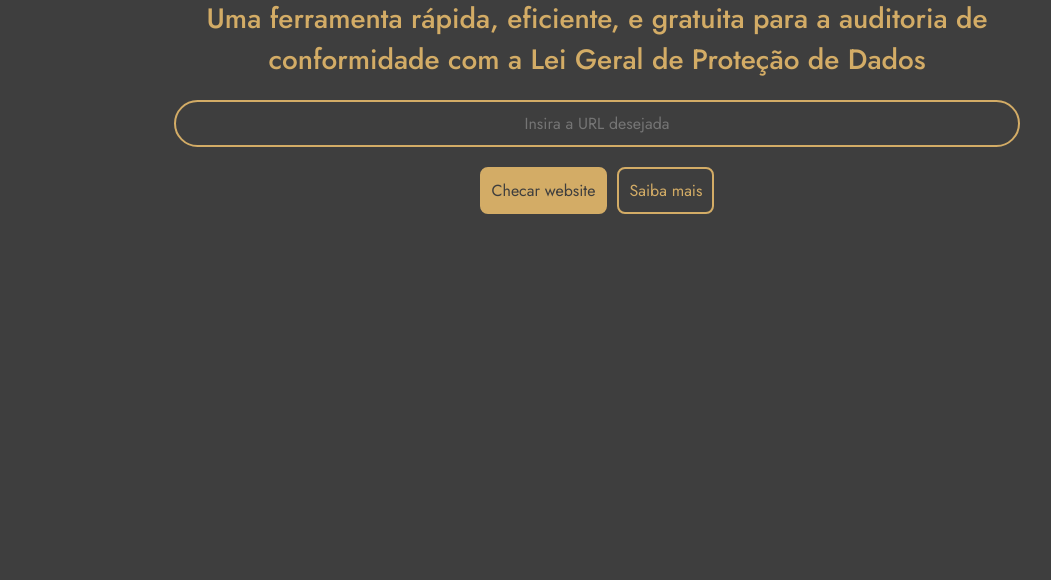
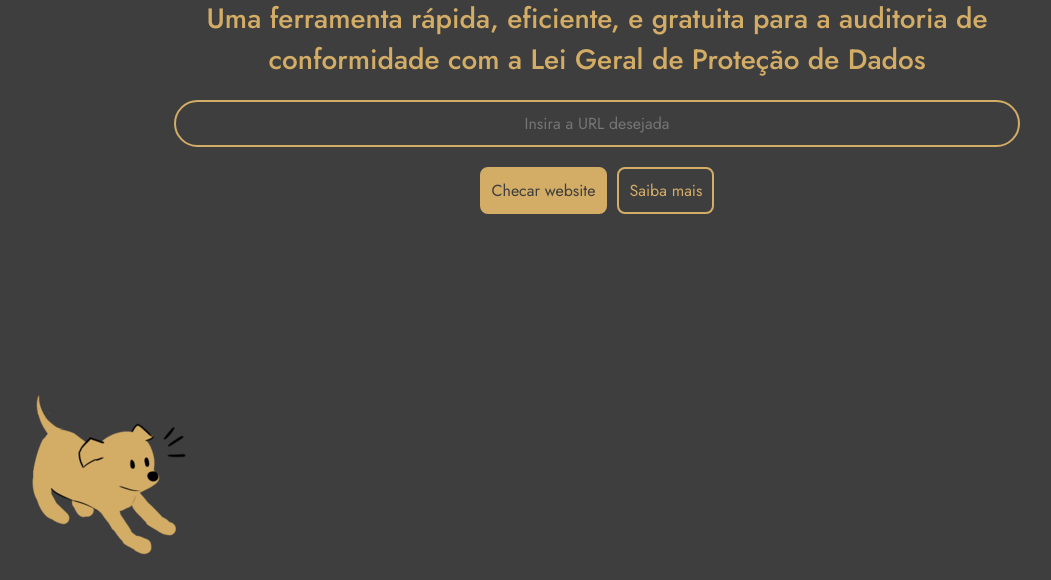
Before and after one commit to mchd-nat/rust-undergrad-thesis, a plain HTML site: page index.html in a window 1280 px wide. Shown: the part 220-800 px from the top of the page, without its empty margins (43-1094 px from the left). Drawn offline with Linux system fonts and the light colour scheme; a web font is replaced by a local one.

Commit message:
added placeholder image

```diff
--- a/index.html
+++ b/index.html
@@ -134,6 +134,12 @@
         transform-origin: 50% 50%;
         animation: spin 1s linear infinite;
       }
+
+      #dog_caramelo {
+        position: absolute;
+        left: 0;
+        bottom: 0;
+      }
     </style>
 
     <div class="main">
@@ -176,6 +182,11 @@
           />
         </svg>
       </div>
+      <img
+        id="dog_caramelo"
+        src="assets/images/caramelo.ico"
+        alt="Um cachorrinho caramelo"
+      />
     </div>
 
     <script>
```
Also changed, not shown: assets/images/caramelo.ico (added), 3 other files.
